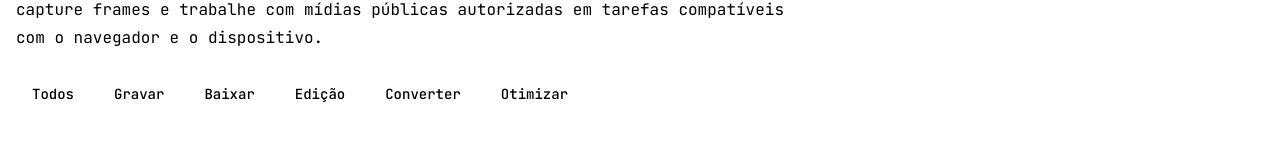
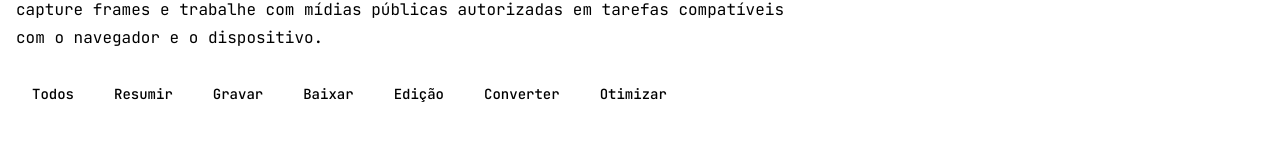
Before and after one commit to vissali-ai/kivai, a Next.js app: page /ferramentas/videos in a window 1280 px wide. Shown: the part 297-456 px from the top of the page. Built offline with nearby package versions, Linux system fonts and the light colour scheme; no server answers.

Commit message:
feat(video): include Resumir filter in existing Videos hub

```diff
--- a/app/ferramentas/(hubs)/videos/page.tsx
+++ b/app/ferramentas/(hubs)/videos/page.tsx
@@ -8,7 +8,7 @@ import { ArrowLeft, ArrowRight } from "lucide-react";
 import { AdSlot } from "@/components/ads/AdSlot";
 import { getToolHref, getToolsByCategory } from "@/lib/tools";
 
-const filters = ["Todos", "Gravar", "Baixar", "Edição", "Converter", "Otimizar"];
+const filters = ["Todos", "Resumir", "Gravar", "Baixar", "Edição", "Converter", "Otimizar"];
 const tools = getToolsByCategory("video");
 
 export default function VideosPage() {
```
